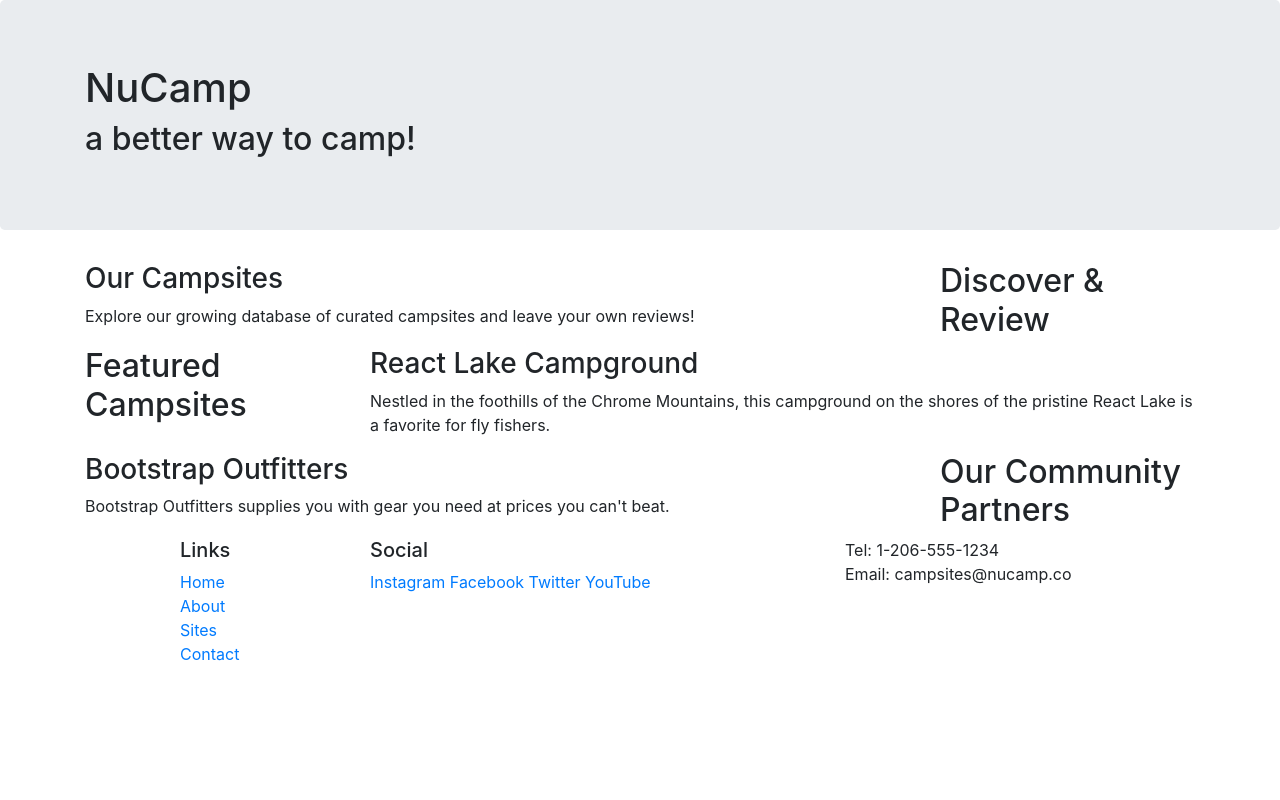
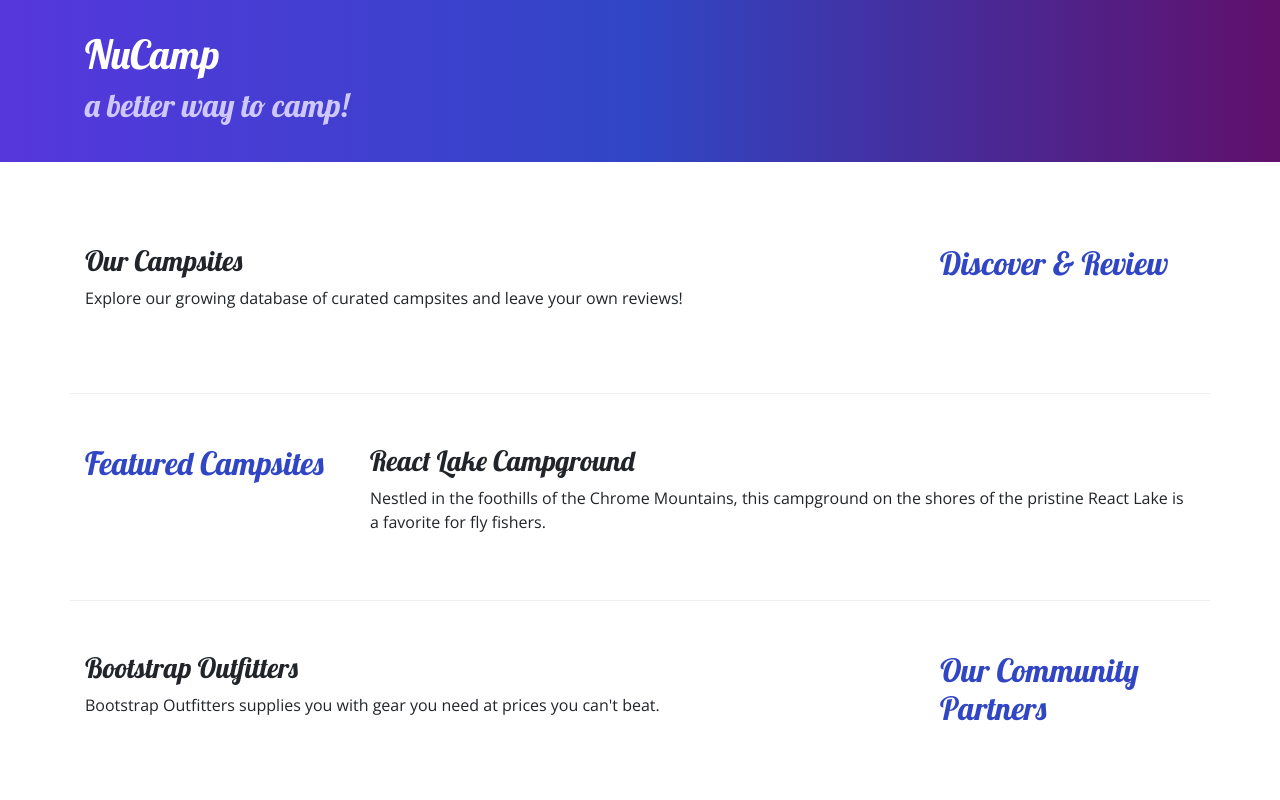
Before and after one commit to mattsingleton2/nucampChangeItUp, a website: page index.html in a window 1280 px wide. Shown: the top 800 px of the page. Drawn offline with nearby package versions, Linux system fonts and the light colour scheme.

Commit message:
Added CSS Styling (basic stuff) and imported fonts.

```diff
--- /dev/null
+++ b/css/styles.css
@@ -0,0 +1,32 @@
+body {
+    font-family: "Open Sans", sans-serif;
+}
+
+h1, h2, h3 {
+    font-family: "Lobster", cursive;
+}
+
+h2 {
+    color: #3046C5;
+}
+
+header h2 {
+    color: #CEC8FF;
+}
+
+footer {
+    background-image: linear-gradient(#CEC8FF, white);
+    padding: 20px 0;
+}
+
+.jumbotron {
+    padding: 30px;
+    background-image: linear-gradient(to right, #5637DD, #3046C5, #60106B);
+    color: white;
+}
+
+.row-content {
+    padding: 50px 0;
+    border-bottom: 1px ridge;
+    min-height: 200px;
+}
--- a/index.html
+++ b/index.html
@@ -9,12 +9,15 @@
     <!-- Bootstrap CSS -->
     <link rel="stylesheet" href="node_modules/bootstrap/dist/css/bootstrap.min.css" />
 
+    <!-- Additional CSS must be placed after Bootstrap CSS -->
+    <link rel="stylesheet" href="https://fonts.googleapis.com/css?family=Lobster|Open+Sans" />
+    <link rel="stylesheet" href="css/styles.css" />
     <title>NuCamp: A Better Way To Camp</title>
 </head>
 
 <body>
 
-    <header class="jumbotron">
+    <header class="jumbotron jumbotron-fluid">
         <div class="container">
             <div class="row">
                 <div class="col">
@@ -26,7 +29,7 @@
     </header>
 
     <div class="container">
-        <div class="row">
+        <div class="row row-content">
             <div class="col order-sm-last col-sm-4 col-md-3">
                 <h2>Discover & Review</h2>
             </div>
@@ -36,7 +39,7 @@
             </div>
         </div>
 
-        <div class="row">
+        <div class="row row-content">
             <div class="col col-sm-4 col-md-3">
                 <h2>Featured Campsites</h2>
             </div>
@@ -46,7 +49,7 @@
             </div>
         </div>
 
-        <div class="row">
+        <div class="row row-content">
             <div class="col order-sm-last col-sm-4 col-md-3">
                 <h2>Our Community Partners</h2>
             </div>
@@ -59,7 +62,7 @@
 
     <footer>
         <div class="container">
-            <div class="row">
+            <div class="row row-content">
                 <div class="col-4 col-sm-2 offset-1">
                     <h5>Links</h5>
                     <ul class="list-unstyled">
```
